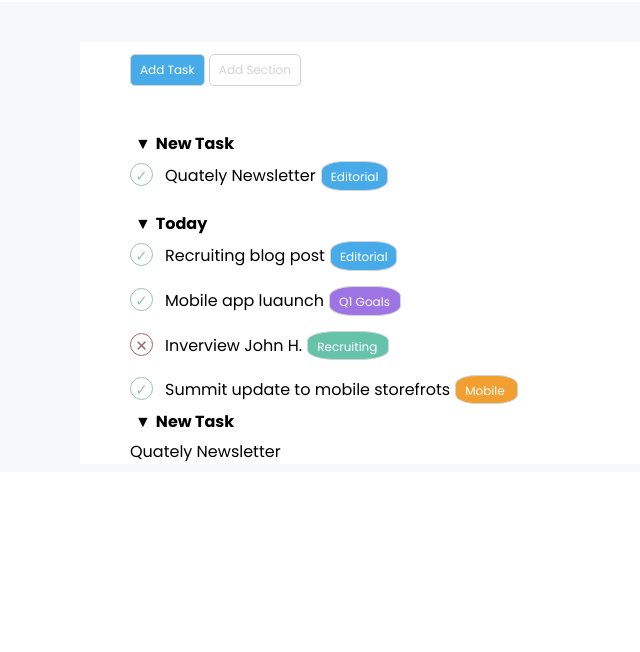
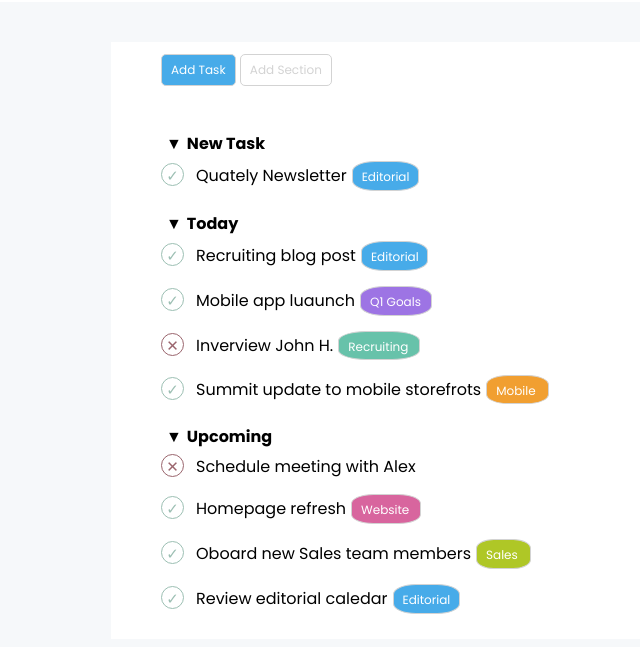
Before and after one commit to ilariamaffiola/html-css-toboolist, a plain HTML site: page index.html in a window 1280 px wide. Shown: the part 78-730 px from the top of the page, without its empty margins (0-640 px from the left). Drawn offline with Linux system fonts and the light colour scheme.

Commit message:
[UPD]fine esercizio

```diff
--- a/css/style.css
+++ b/css/style.css
@@ -22,7 +22,7 @@ h1{
 /* MAIN */
 .lightgrey{
     background-color: #f6f8fa;
-    padding: 40px 80px 8px;
+    padding: 40px 111px 8px;
 
 }
 #container{
@@ -169,3 +169,48 @@ h1{
     height: 29px;
     margin-left: 5px;
 }
+.pink-button{
+    background-color: #d8659e;
+    display: inline-block;
+    padding: 6px 9px;
+    border-style: solid;
+    border-color: lightgrey;
+    border-width: 1px;
+    border-radius: 5px;
+    color: #fff;
+    font-size: 12px;
+    font-weight: 400;
+}
+#forma-pink-button{
+    border-radius: 32%;
+    width: 70px;
+    height: 30px;
+    margin-left: 5px;
+}
+.pino-button{
+    background-color: #afc726;
+    display: inline-block;
+    padding: 6px 9px;
+    border-style: solid;
+    border-color: lightgrey;
+    border-width: 1px;
+    border-radius: 5px;
+    color: #fff;
+    font-size: 12px;
+    font-weight: 400;
+}
+#forma-pino-button{
+    border-radius: 32%;
+    width: 55px;
+    height: 30px;
+    margin-left: 5px;
+}
+#forma-bottone-blu{
+    border-radius: 34%;
+    width: 67px;
+    height: 30px;
+    margin-left: 5px;
+}
+.margin-bottom-endlist{
+    padding-bottom: 25px;
+}
--- a/index.html
+++ b/index.html
@@ -45,9 +45,16 @@
                 </ul>
 
 
-                <ul class="listnone">
-                    <li class="fonttitlelist"><span class="symbols">&#9660</span>New Task</li>
-                    <li>Quately Newsletter</li>
+                <ul class="listnone margintoplist">
+                    <li class="fonttitlelist"><span class="symbols">&#9660</span>Upcoming</li>
+                    <li><span class="cross">&#10005;</span>Schedule meeting with Alex</li>
+                    <li class="margintoplist"><span class="flag">&check;</span>Homepage refresh<span class="pink-button" id="forma-pink-button">Website</span></li>
+
+
+
+                    <li class="margintoplist"><span class="flag">&check;</span>Oboard new Sales team members<span class="pino-button" id="forma-pino-button">Sales</span></li>
+
+                    <li class="margintoplist margin-bottom-endlist"><span class="flag">&check;</span>Review editorial caledar<span class="bluebutton" id="forma-bottone-blu">Editorial</span></li>
                 </ul>
             </div>
         </div>
```
Also changed, not shown: 1 other file.
